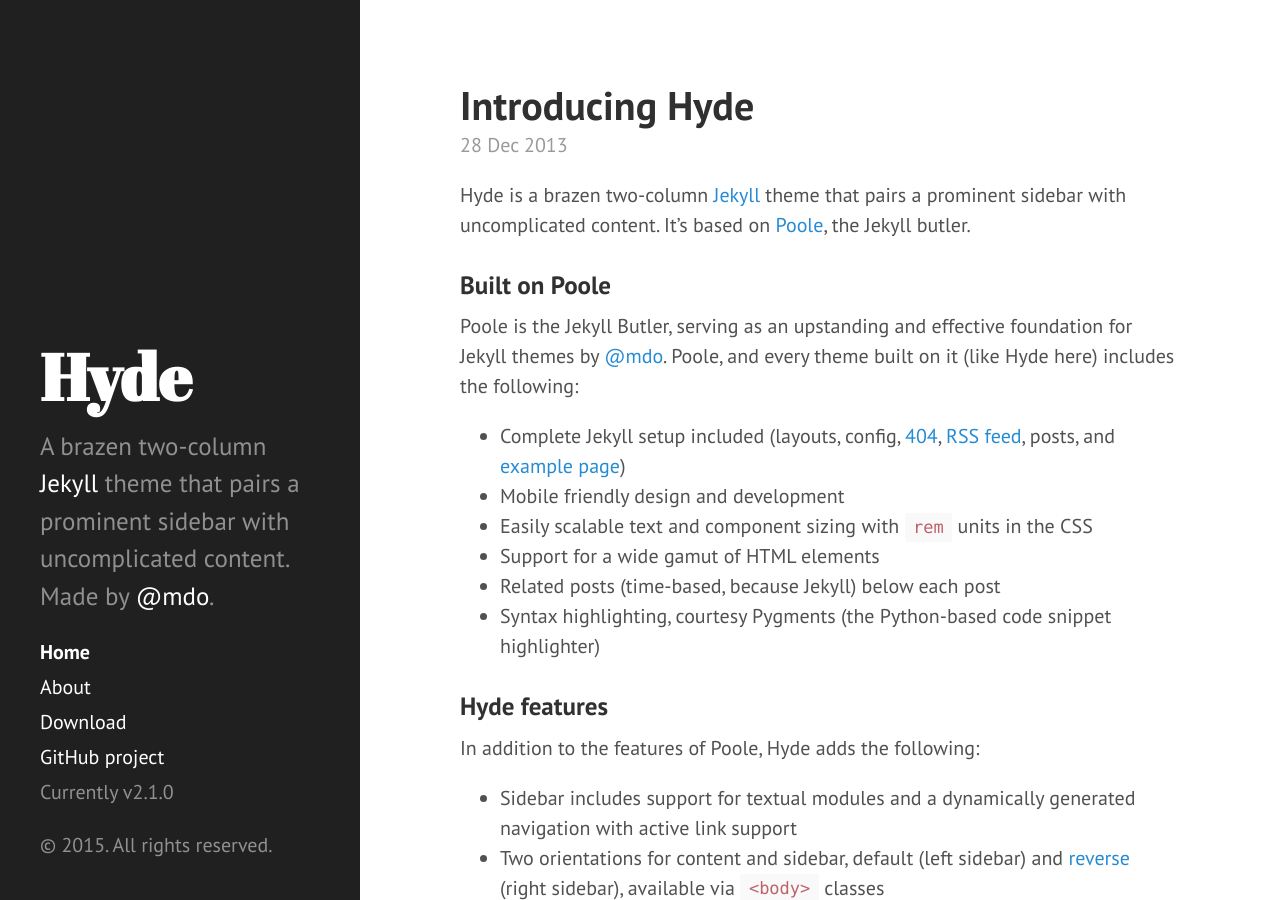
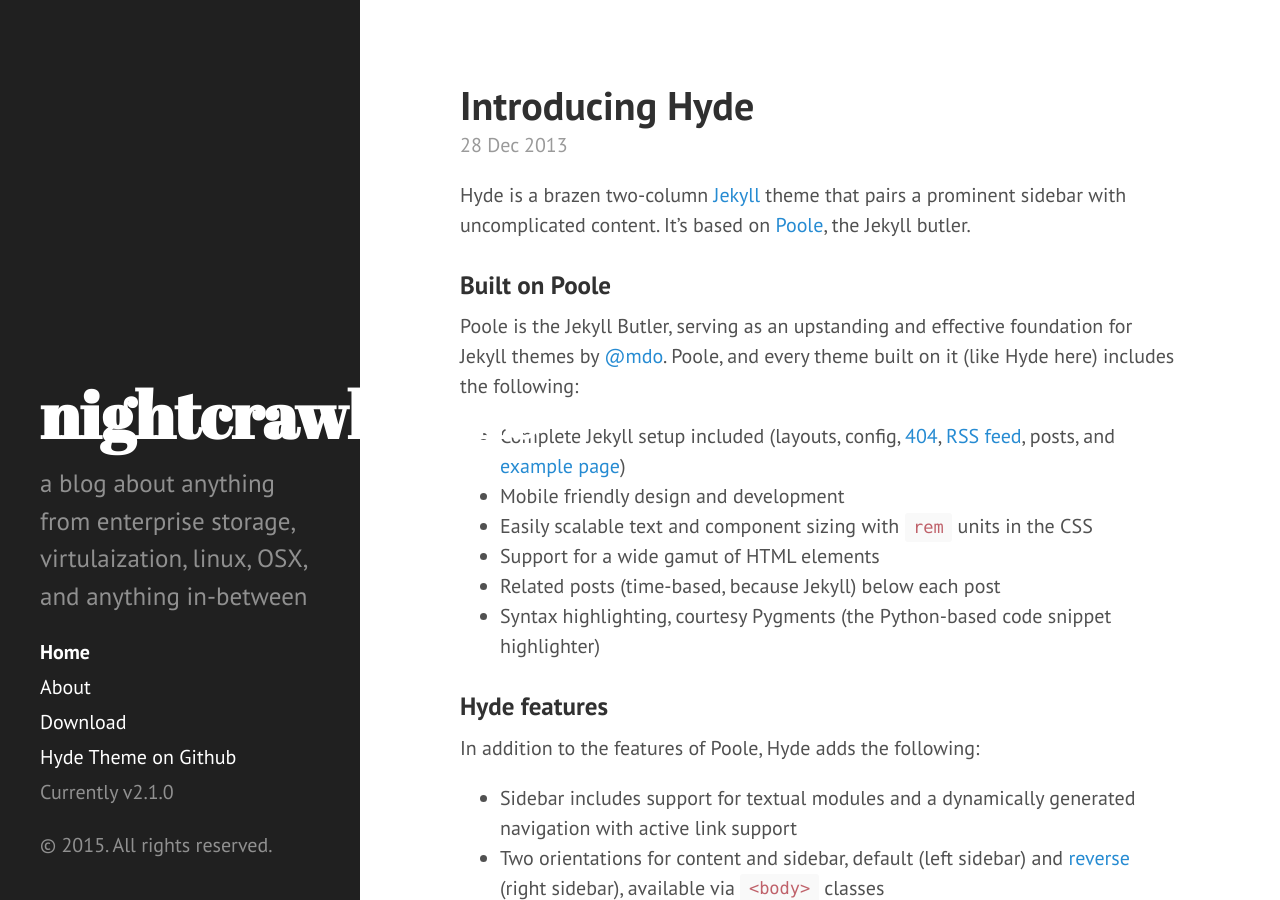
Before and after one commit to nightcrawler086/nightcrawler086.github.io, a Jekyll site: the page built from index.html, in a window 1280 px wide and 900 px high. Built offline with Jekyll 4.4.1, drawn with Linux system fonts in a browser that asks for light colours; Markdown is read by kramdown in place of the engine named in the settings; the list of posts is cut into pages by our own code.

Commit message:
initial changes

```diff
--- a/_config.yml
+++ b/_config.yml
@@ -1,5 +1,5 @@
 # Dependencies
-markdown:         redcarpet
+markdown:         kramdown
 highlighter:      pygments
 
 # Permalinks
@@ -7,15 +7,15 @@
 relative_permalinks: true
 
 # Setup
-title:            Hyde
-tagline:          'A Jekyll theme'
-description:      'A brazen two-column <a href="http://jekyllrb.com" target="_blank">Jekyll</a> theme that pairs a prominent sidebar with uncomplicated content. Made by <a href="https://twitter.com/mdo" target="_blank">@mdo</a>.'
-url:              http://hyde.getpoole.com
+title:            nightcrawler.me
+tagline:          'a technology blog'
+description:      'a blog about anything from enterprise storage, virtulaization, linux, OSX, and anything in-between'
+url:              http://blog.nightcrawler.me
 baseurl:          /
 
 author:
-  name:           'Mark Otto'
-  url:            https://twitter.com/mdo
+  name:           'Brian Hall'
+  url:            https://twitter.com/nightcrawler086
 
 paginate:         5
 
--- a/_includes/sidebar.html
+++ b/_includes/sidebar.html
@@ -27,7 +27,7 @@
       {% endfor %}
 
       <a class="sidebar-nav-item" href="{{ site.github.repo }}/archive/v{{ site.version }}.zip">Download</a>
-      <a class="sidebar-nav-item" href="{{ site.github.repo }}">GitHub project</a>
+      <a class="sidebar-nav-item" href="{{ site.github.repo }}">Hyde Theme on Github</a>
       <span class="sidebar-nav-item">Currently v{{ site.version }}</span>
     </nav>
 
```
